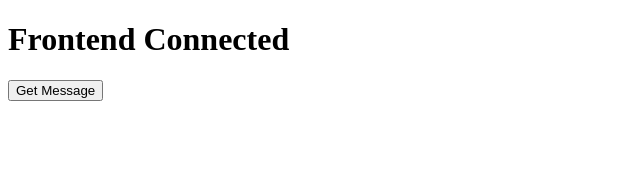
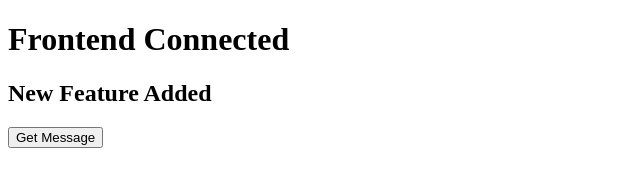
Before and after one commit to shivansh200419/fullstack-task, a website: page Public/index.html in a window 1280 px wide. Shown: the whole page, without its empty margins (0-640 px from the left). Drawn offline with Linux system fonts and the light colour scheme.

Commit message:
Added new feature in frontend

```diff
--- a/Public/index.html
+++ b/Public/index.html
@@ -5,6 +5,8 @@
 </head>
 <body>
   <h1>Frontend Connected</h1>
+  <h2>New Feature Added</h2>
+
   <button onclick="getMessage()">Get Message</button>
   <p id="output"></p>
 
```
